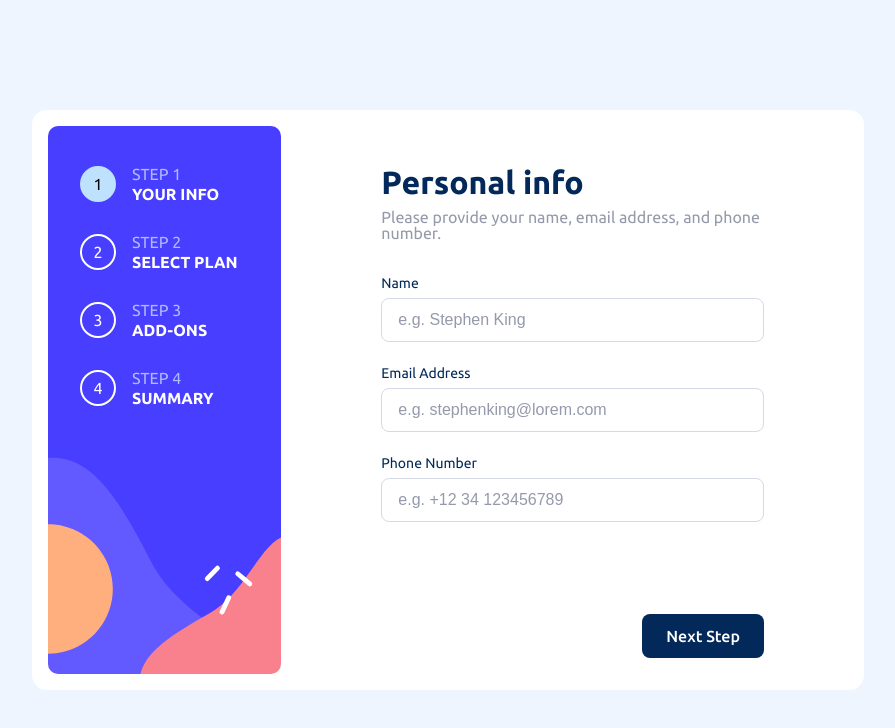
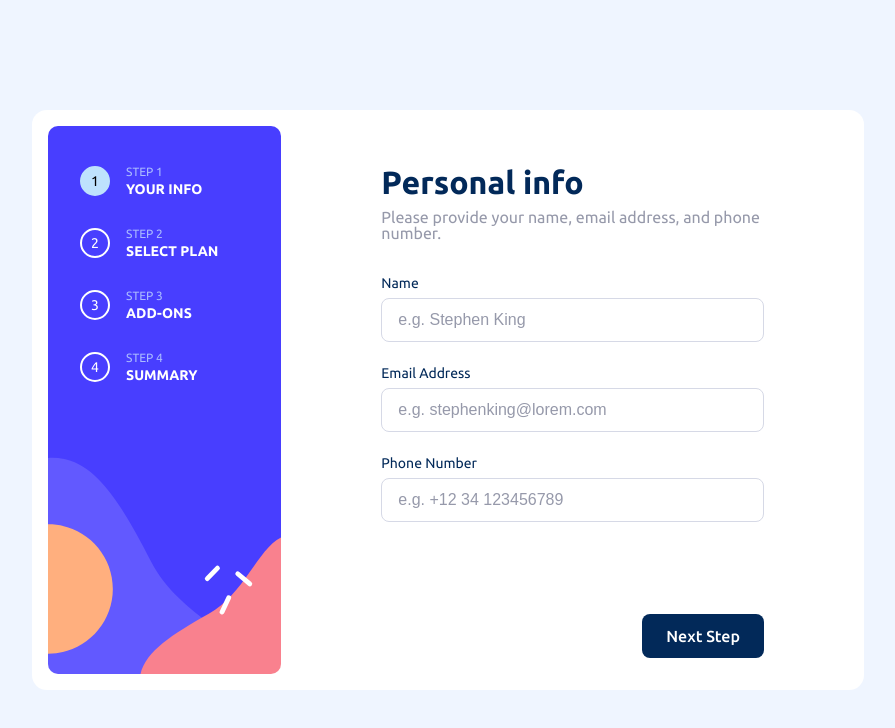
Before and after one commit to gabrielayresdev/Multi-step-form, a React (Vite) app: page / in a window 1280 px wide. Shown: the top 728 px of the page, without its empty margins (192-1087 px from the left). Built offline with nearby package versions, Linux system fonts and the light colour scheme.

Commit message:
feat: desktop sizes changed following figma template

```diff
--- a/src/components/FormStep/FormStep.module.sass
+++ b/src/components/FormStep/FormStep.module.sass
@@ -1,5 +1,4 @@
 .formStep
-    font-size: 1rem
     color: #ffffff
 
     display: flex
@@ -18,6 +17,8 @@
     .order
         height: 100%
         aspect-ratio: 1/1
+
+        font-size: .875rem
 
         display: flex
         align-items: center
@@ -38,5 +39,7 @@
         .subtitle
             color: #ABBCFF
             margin-bottom: .25rem
+            font-size: .75rem
         .title
             font-weight: bold
+            font-size: .875rem
--- a/src/components/PersonalForm/PersonalForm.tsx
+++ b/src/components/PersonalForm/PersonalForm.tsx
@@ -5,7 +5,7 @@ import styles from "./PersonalForm.module.sass";
 import { useFormContext } from "../../contexts/formContext";
 
 export const PersonalForm = () => {
-  const { name, email, number } = useFormContext();
+  const { name, email, number, pagination } = useFormContext();
   return (
     <div className={styles.personal_form}>
       <div className={styles.form_header}>
@@ -42,7 +42,7 @@ export const PersonalForm = () => {
           onBlur={() => number.validate()}
         />
       </div>
-      <Button text="Next Step" />
+      <Button text="Next Step" onClick={() => pagination.goNext()} />
     </div>
   );
 };
```
